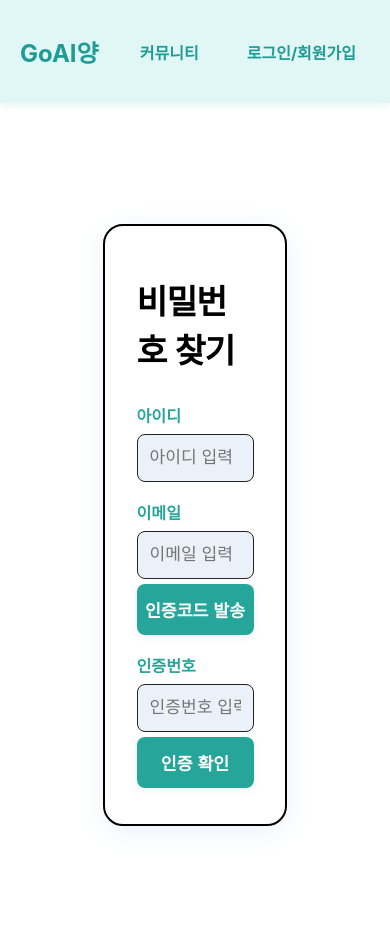
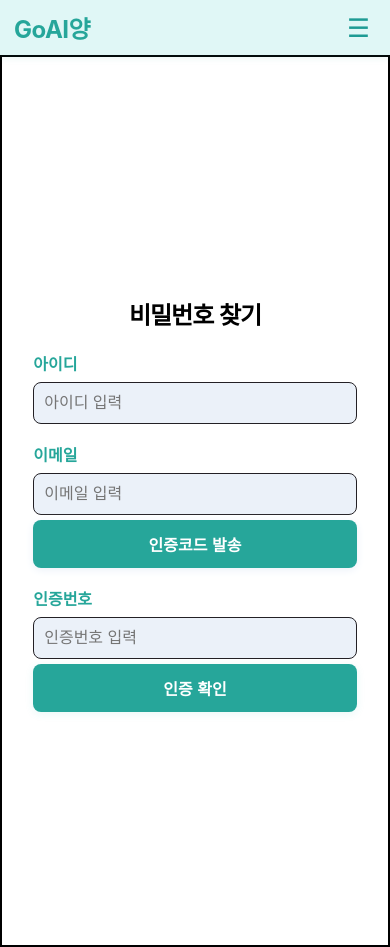
Before and after one commit to jbbaek/likelionhackathon, a React (Create React App) app: page /find in a window 390 px wide. Built offline with nearby package versions, Linux system fonts and the light colour scheme.

Commit message:
모바일 반응형 추가

```diff
--- a/package.json
+++ b/package.json
@@ -45,5 +45,10 @@
       "last 1 firefox version",
       "last 1 safari version"
     ]
+  },
+  "homepage": ".",
+  "scripts": {
+    "start": "react-scripts start",
+    "build": "react-scripts build"
   }
 }
--- a/src/components/Navbar.js
+++ b/src/components/Navbar.js
@@ -4,58 +4,72 @@ import "../css/Navbar.css";
 
 function Navbar() {
   const [isLoggedIn, setIsLoggedIn] = useState(false);
+  const [menuOpen, setMenuOpen] = useState(false);
   const location = useLocation();
   const navigate = useNavigate();
 
   // 로그인 상태 확인
   useEffect(() => {
     const userId = localStorage.getItem("userId");
-    setIsLoggedIn(!!userId); // userId가 있으면 true, 없으면 false
-  }, [location]); // 경로가 바뀔 때마다 상태 체크
+    setIsLoggedIn(!!userId);
+  }, [location]);
 
   // 로그아웃 처리
   const handleLogout = () => {
-    localStorage.removeItem("userId"); // 로그인 시 저장한 키 삭제
+    localStorage.removeItem("userId");
     setIsLoggedIn(false);
     alert("로그아웃 되었습니다.");
     navigate("/login");
+    setMenuOpen(false); // 모바일에서 닫히도록
   };
+
+  // 메뉴 토글
+  const toggleMenu = () => setMenuOpen((prev) => !prev);
+
+  // 메뉴 닫기 (링크 클릭 시)
+  const closeMenu = () => setMenuOpen(false);
 
   return (
     <nav className="navbar">
       <div className="navbar-logo">
-        <p>GoAI양</p>
+        <Link to="/" onClick={closeMenu}>
+          GoAI양
+        </Link>
       </div>
 
-      <ul className="navbar-links">
+      <button
+        className="menu-toggle"
+        onClick={toggleMenu}
+        aria-expanded={menuOpen}
+      >
+        ☰
+      </button>
+
+      {/* 태 반영: show 클래스 토글 */}
+      <ul className={`navbar-links ${menuOpen ? "show" : ""}`}>
         <li>
-          <Link to="/boardpage">커뮤니티</Link>
+          <Link to="/boardpage" onClick={closeMenu}>
+            커뮤니티
+          </Link>
         </li>
         {isLoggedIn ? (
           <>
             <li>
-              <Link to="/mypage">마이페이지</Link>
+              <Link to="/mypage" onClick={closeMenu}>
+                마이페이지
+              </Link>
             </li>
             <li>
-              <button
-                onClick={handleLogout}
-                style={{
-                  background: "none",
-                  border: "none",
-                  fontWeight: "700",
-                  padding: "6px 14px",
-                  color: "#26a69a",
-                  cursor: "pointer",
-                  textDecoration: "underline",
-                }}
-              >
+              <button onClick={handleLogout} className="logout-btn">
                 로그아웃
               </button>
             </li>
           </>
         ) : (
           <li>
-            <Link to="/login">로그인/회원가입</Link>
+            <Link to="/login" onClick={closeMenu}>
+              로그인/회원가입
+            </Link>
           </li>
         )}
       </ul>
--- a/src/css/FindAccount.css
+++ b/src/css/FindAccount.css
@@ -131,9 +131,54 @@
   color: #18141b;
 }
 
+@media (max-width: 768px) {
+  .find-account-box {
+    width: 85%;
+    padding: 32px 24px;
+  }
+
+  .find-account-box h1 {
+    font-size: 1.7rem;
+  }
+
+  .find-box h3 {
+    font-size: 1rem;
+  }
+
+  .find-box input {
+    font-size: 1rem;
+    padding: 11px 10px;
+  }
+
+  .find-box button,
+  .send-code-btn,
+  .reset-password-btn {
+    font-size: 1rem;
+    padding: 12px 0;
+  }
+}
+
 @media (max-width: 480px) {
   .find-account-box {
+    width: 100%;
+    height: 100vh;
+    border-radius: 0;
+    box-shadow: none;
     padding: 26px 8vw 18px 8vw;
-    min-width: unset;
+    justify-content: center;
+  }
+
+  .find-account-box h1 {
+    font-size: 1.5rem;
+    margin-bottom: 20px;
+  }
+
+  .find-box p {
+    font-size: 0.85rem;
+    padding: 8px;
+  }
+
+  .find-account-container a {
+    font-size: 0.85rem;
   }
 }
--- a/src/css/Login.css
+++ b/src/css/Login.css
@@ -117,9 +117,48 @@ hr {
   color: #18141b;
 }
 
+/* ✅ 반응형 */
+@media (max-width: 768px) {
+  .login-box {
+    width: 90%;
+    padding: 32px 24px;
+    min-width: unset;
+  }
+
+  .title {
+    font-size: 1.8rem;
+  }
+
+  .subtitle {
+    font-size: 1rem;
+  }
+
+  .form-group input {
+    padding: 11px 10px;
+    font-size: 1rem;
+  }
+
+  .login-btn {
+    font-size: 1rem;
+    padding: 12px 0;
+  }
+}
+
 @media (max-width: 480px) {
   .login-box {
+    width: 100%;
+    height: 100vh;
+    border-radius: 0;
+    box-shadow: none;
     padding: 26px 8vw 18px 8vw;
-    min-width: unset;
+    justify-content: center;
+  }
+
+  .title {
+    font-size: 1.5rem;
+  }
+
+  .subtitle {
+    font-size: 0.9rem;
   }
 }
--- a/src/css/MyPage.css
+++ b/src/css/MyPage.css
@@ -183,3 +183,65 @@
   border-radius: 6px;
   cursor: pointer;
 }
+select {
+  padding: 10px 14px;
+  border: 2px solid #4aa3a2; /* 청록 계열 테두리 */
+  border-radius: 8px;
+  background: #ffffff;
+  font-size: 15px;
+  font-weight: 500;
+  color: #333;
+  cursor: pointer;
+  outline: none;
+  transition: all 0.2s ease-in-out;
+  box-shadow: 0 2px 6px rgba(0, 0, 0, 0.08);
+}
+
+select:hover {
+  border-color: #3b8f8f;
+  box-shadow: 0 3px 8px rgba(0, 0, 0, 0.12);
+}
+
+select:focus {
+  border-color: #2d7c7c;
+  box-shadow: 0 0 0 3px rgba(77, 189, 189, 0.3);
+}
+
+/* option 스타일 */
+select option {
+  padding: 10px;
+  font-size: 15px;
+  color: #333;
+}
+.mypage-sidebar,
+.footer,
+.subtitle,
+button,
+a,
+p,
+.review-card h4 {
+  white-space: normal; /* 자동 줄바꿈 허용 */
+  word-break: keep-all; /* 단어 단위로 줄바꿈 */
+}
+
+@media (max-width: 768px) {
+  .mypage-body {
+    flex-direction: column; /* 사이드바와 콘텐츠를 세로 배치 */
+  }
+
+  .mypage-sidebar {
+    width: 100%;
+    display: flex;
+    justify-content: space-around;
+    border-bottom: 1px solid #ddd;
+  }
+
+  .mypage-content {
+    width: 100%;
+    padding: 10px;
+  }
+
+  .review-card {
+    width: 100%;
+  }
+}
--- a/src/css/Navbar.css
+++ b/src/css/Navbar.css
@@ -1,10 +1,10 @@
 .navbar {
-  background-color: #e0f7f6; /* 부드러운 청록 톤 배경 */
+  background-color: #e0f7f6;
   padding: 10px 20px;
   display: flex;
   align-items: center;
   justify-content: space-between;
-  box-shadow: 0px 2px 8px rgba(38, 166, 154, 0.12); /* 청록 그림자 */
+  box-shadow: 0px 2px 8px rgba(38, 166, 154, 0.12);
   position: relative;
   z-index: 10;
 }
@@ -48,5 +48,62 @@
 .navbar-links a:hover {
   color: white;
   background: #26a69a;
-  box-shadow: 0 0 12px rgba(38, 166, 154, 0.18); /* 통일된 청록 그림자 */
+  box-shadow: 0 0 12px rgba(38, 166, 154, 0.18);
 }
+
+/* 로그아웃 버튼 (앵커랑 통일감) */
+.logout-btn {
+  background: none;
+  border: none;
+  font-weight: 700;
+  padding: 6px 14px;
+  color: #26a69a;
+  cursor: pointer;
+  text-decoration: underline;
+}
+
+/* ✅ 모바일 반응형 */
+@media (max-width: 768px) {
+  .navbar {
+    flex-wrap: wrap;
+    padding: 10px 14px;
+  }
+
+  .navbar-links {
+    flex-direction: column;
+    align-items: flex-start;
+    width: 100%;
+    margin-top: 8px;
+    display: none; /* 기본적으로 숨김 */
+  }
+
+  .navbar-links.show {
+    display: flex; /* 햄버거 버튼 클릭 시 보이도록 */
+  }
+
+  .navbar-links li {
+    margin: 10px 0;
+  }
+
+  .navbar-links a {
+    width: 100%;
+    padding: 10px;
+  }
+
+  /* 햄버거 버튼 */
+  .menu-toggle {
+    display: block;
+    cursor: pointer;
+    font-size: 1.6rem;
+    color: #1e9b94;
+    background: none;
+    border: none;
+  }
+}
+
+/* PC 화면 */
+@media (min-width: 769px) {
+  .menu-toggle {
+    display: none; /* PC에서는 숨김 */
+  }
+}
--- a/src/css/Signup.css
+++ b/src/css/Signup.css
@@ -130,9 +130,53 @@ form {
   color: #18141b;
 }
 
+@media (max-width: 768px) {
+  .signup-container {
+    width: 90%;
+    padding: 32px 24px;
+    min-width: unset;
+  }
+
+  .signup-container h1 {
+    font-size: 1.8rem; /* .title과 동일 */
+  }
+
+  .form-group label {
+    font-size: 1rem;
+  }
+
+  .form-group input,
+  .form-group select {
+    font-size: 1rem;
+    padding: 11px 10px;
+  }
+
+  .signup-btn,
+  .verify-code-btn {
+    font-size: 1rem;
+    padding: 12px 0; /* login-btn과 동일 */
+  }
+}
+
+/* ✅ 480px 이하 (모바일) */
 @media (max-width: 480px) {
   .signup-container {
-    padding: 24px 5vw 18px 5vw;
+    width: 100%;
+    height: 100vh;
+    border-radius: 0;
+    box-shadow: none;
+    padding: 26px 8vw 18px 8vw;
+    justify-content: center;
     min-width: unset;
   }
+
+  .signup-container h1 {
+    font-size: 1.5rem; /* .title과 동일 */
+    margin-bottom: 20px;
+  }
+
+  .signup-footer {
+    font-size: 0.9rem; /* .subtitle과 유사 */
+    text-align: center;
+  }
 }
--- a/src/pages/Login.js
+++ b/src/pages/Login.js
@@ -69,8 +69,6 @@ const Login = () => {
           <Link to="/signup">회원가입</Link>
           <br />
           <Link to="/find">아이디/비밀번호 찾기</Link>
-          <br />
-          <Link to="/users">관리자</Link>
         </div>
       </div>
     </div>
```
